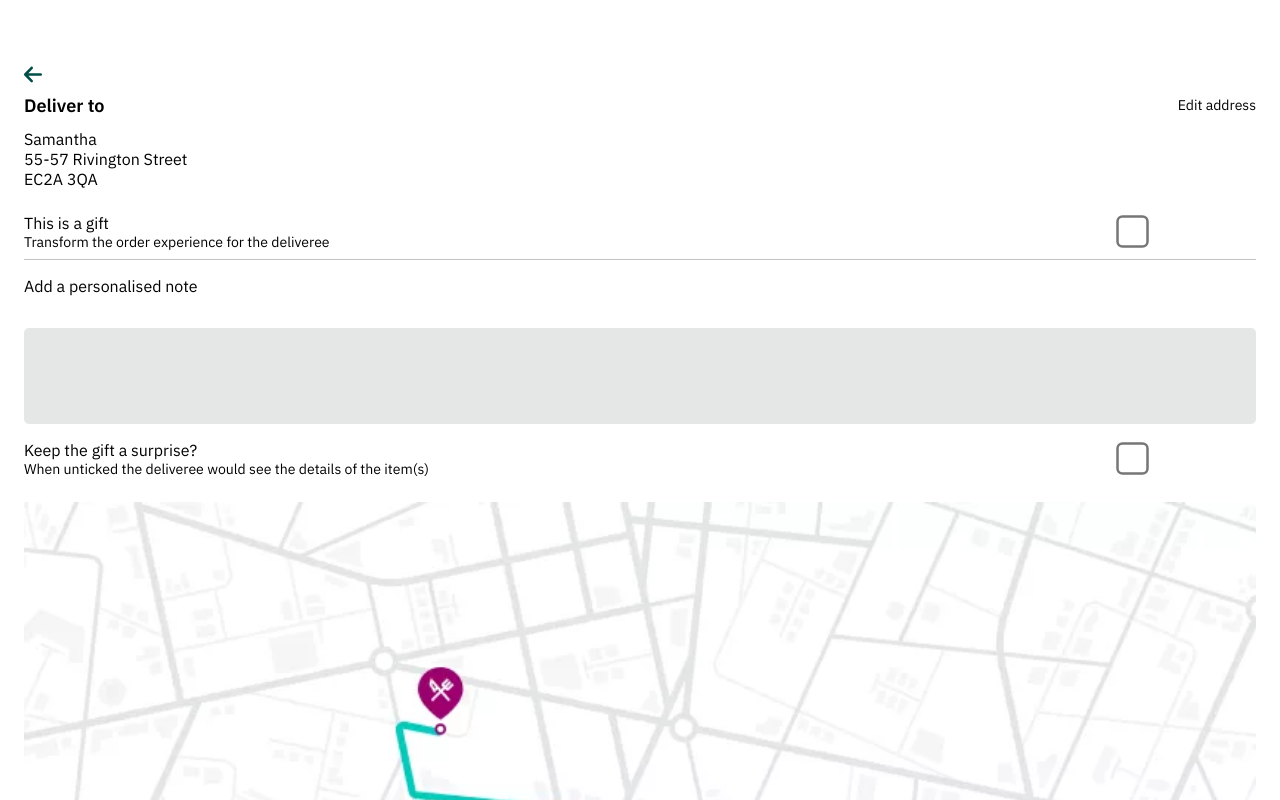
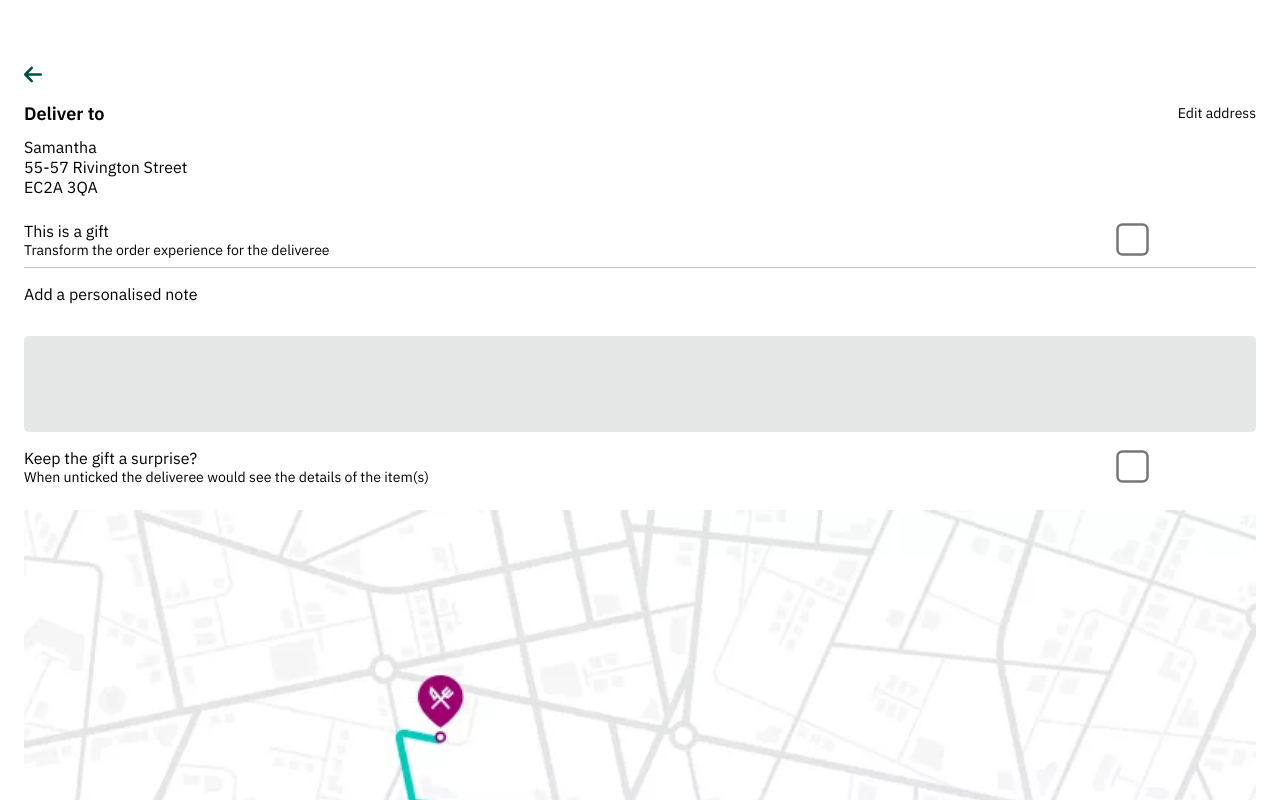
Before and after one commit to calvin-bochynski-ng/hackathon-acabo-client, a React (Create React App) app: page /checkout in a window 1280 px wide. Shown: the top 800 px of the page. Built offline with nearby package versions, Linux system fonts and the light colour scheme.

Commit message:
merge develop

```diff
--- a/src/component/Checkout/Checkout.scss
+++ b/src/component/Checkout/Checkout.scss
@@ -12,6 +12,7 @@
 
   &__delivery-details--backarrow {
     width: 1.13rem;
+    padding: 0rem 0rem 0.5rem 0rem;
   }
 
   &__delivery-details--heading {
```
